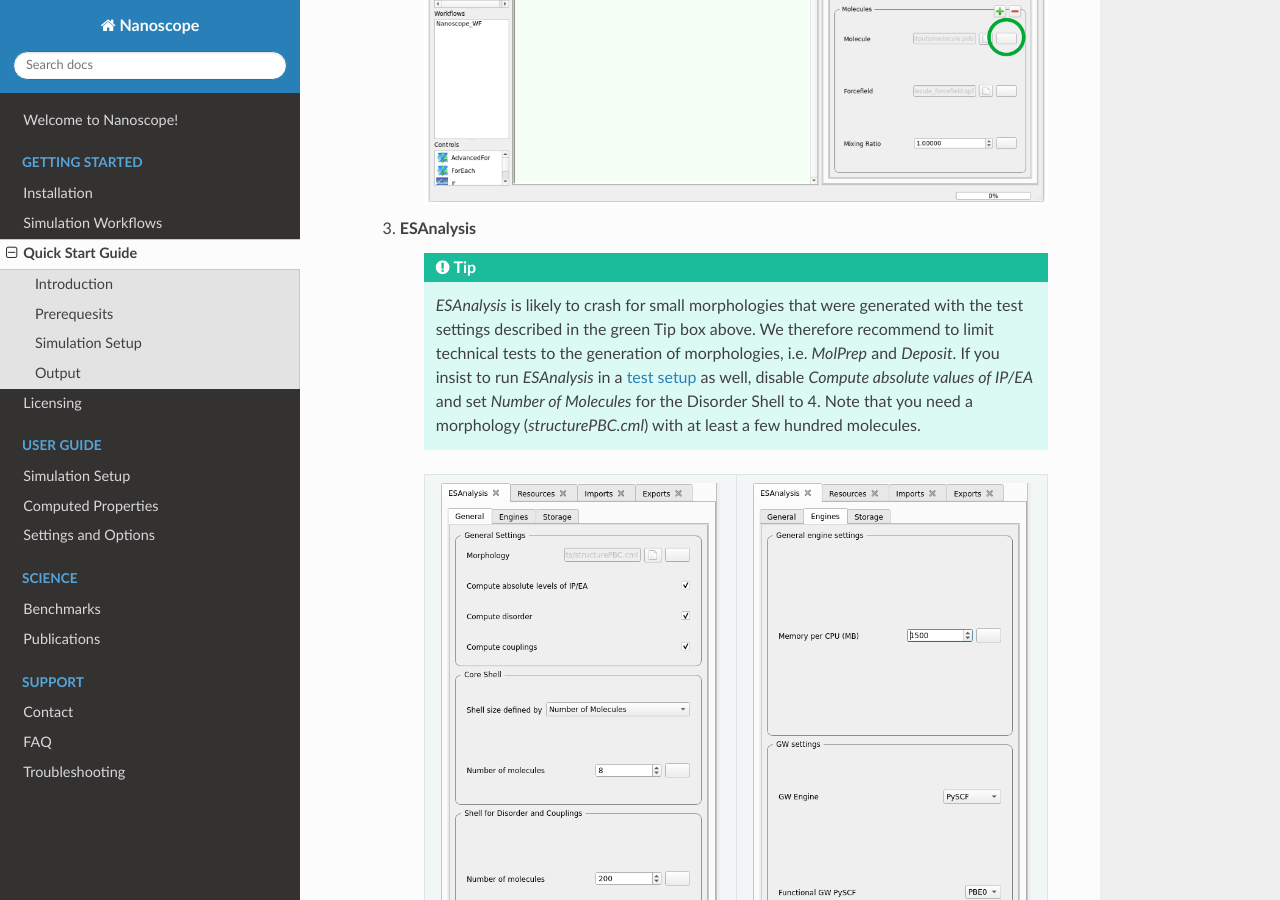
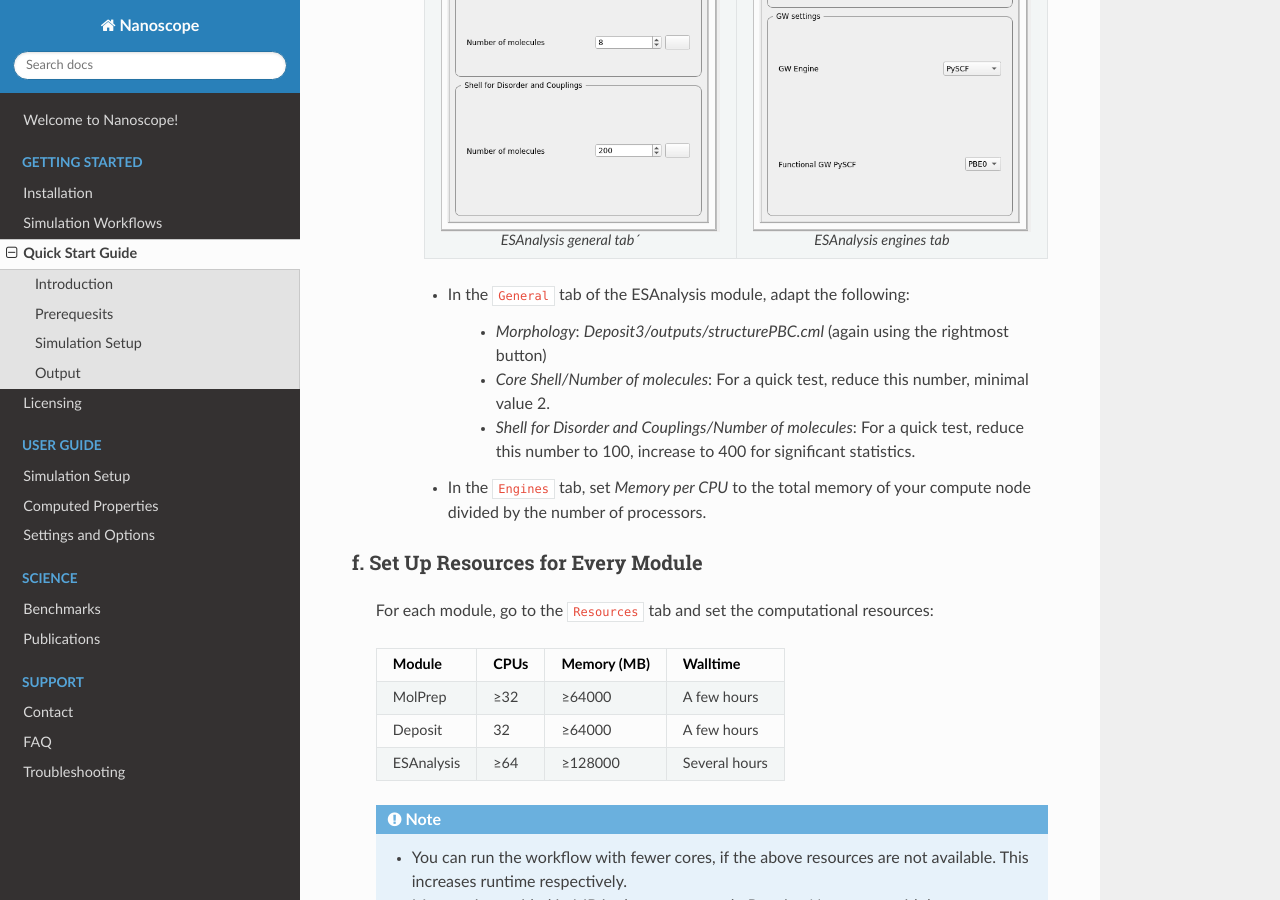
Before and after one commit to NanomatchGmbH/nanoscope-docs, a Sphinx documentation site: the page built from docs/source/getting_started/quick_start.rst, in a window 1280 px wide and 900 px high, scrolled down 4486 px. Built offline with Sphinx 7.4.7 and the Read the Docs theme 3.1.0, drawn with Linux system fonts in a browser that asks for light colours; some of the changed text lies outside the part shown.

Commit message:
Revert "added setting recommendations for technical tests as tips"
This reverts commit b4f308db9b1d62b58287ea33d77536b04d3b2805.

```diff
--- a/docs/source/getting_started/installation.rst
+++ b/docs/source/getting_started/installation.rst
@@ -19,7 +19,6 @@
 Technical Requirements
 ----------------------
 
-.. _getting_started_test_setup:
 
 Test Nanoscope
 ~~~~~~~~~~~~~~
@@ -37,7 +36,6 @@
 Local Disk Space                20 GiB
 =============================== =======================
 
-.. _getting_started_production_setup:
 
 Make Production Runs with Nanoscope
 ~~~~~~~~~~~~~~~~~~~~~~~~~~~~~~~~~~~
--- a/docs/source/getting_started/quick_start.rst
+++ b/docs/source/getting_started/quick_start.rst
@@ -63,9 +63,6 @@
 e. Set Up Individual Modules
 ^^^^^^^^^^^^^^^^^^^^^^^^^^^^
 
-    .. Tip:: All settings indicated in the following workflow and corresponding figures indicate settings for :ref:`production runs <getting_started_production_setup>`. Settings suitable for quick :ref:`technical tests <getting_started_test_setup>` that achieve quick, but meaningless results are indicated as tips below.
-
-
     In the central panel, double-click on the module to set it up.
 
     1. **MolPrep**.
@@ -78,7 +75,6 @@
            :width: 60%
            :align: center
 
-        .. tip:: For technical testing, use a small molecule and disable `Optimize Molecule` and `Compute Dihedral Forcefield`.
 
 
 
@@ -92,15 +88,6 @@
            :align: center
 
         This will generate a sufficiently large sample for the electronic structure analysis.
-
-
-        .. tip:: For technical testing especially on your laptop, adapt the settings as follows:
-
-            * Lx, Ly = 10.0, Lz = 30.0
-            * Number of Molecules: 10
-            * Number of Steps: 30000
-            * Number of SA cycles: 4 (or as many cpus as you have available)
-            * Postrelaxation steps: 0
 
         * In the ``Molecules`` tab:
 
@@ -119,9 +106,8 @@
 
 
 
+
     3. **ESAnalysis**
-
-        .. tip:: `ESAnalysis` is likely to crash for small morphologies that were generated with the test settings described in the green Tip box above. We therefore recommend to limit technical tests to the generation of morphologies, i.e. `MolPrep` and `Deposit`. If you insist to run `ESAnalysis` in a :ref:`test setup <getting_started_test_setup>` as well, disable `Compute absolute values of IP/EA` and set `Number of Molecules` for the Disorder Shell to 4. Note that you need a morphology (`structurePBC.cml`) with at least a few hundred molecules.
 
         .. list-table::
            :widths: 50 50
```
